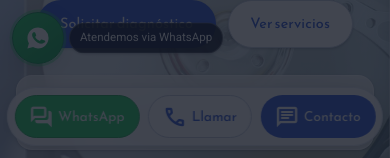
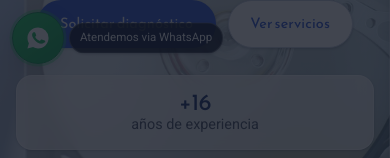
Before and after one commit to TaniaTenorio/recoverycenter, a Next.js app: page / in a window 390 px wide. Shown: the part 684-842 px from the top of the page. Built offline with nearby package versions, Linux system fonts and the light colour scheme; no server answers.

Commit message:
fix: remove mobile quick actions bottom bar

```diff
--- a/src/app/layout.tsx
+++ b/src/app/layout.tsx
@@ -2,7 +2,6 @@
 import { Reem_Kufi, Roboto, Roboto_Slab } from "next/font/google";
 import LoadPromoModal from "@/components/LoadPromoModal";
 import OptionalScripts from "@/components/OptionalScripts";
-import MobileQuickActions from "@/components/MobileQuickActions";
 import SiteFooter from "@/components/SiteFooter";
 import SiteHeader from "@/components/SiteHeader";
 import WhatsAppFab from "@/components/WhatsAppFab";
@@ -54,7 +53,6 @@
         <SiteHeader />
         {children}
         <WhatsAppFab />
-        <MobileQuickActions />
         <SiteFooter />
         <OptionalScripts />
       </body>
```
